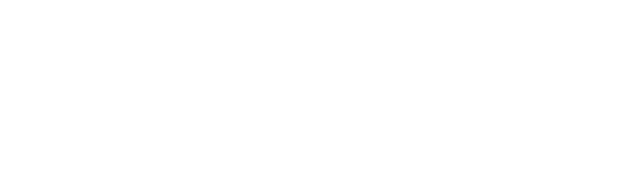
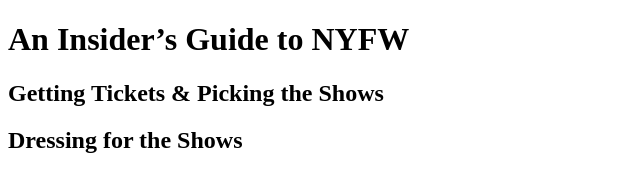
Before and after one commit to benkyouyou/Fashion-blog, a plain HTML site: page index.html in a window 1280 px wide. Shown: the whole page, without its empty margins (0-640 px from the left). Drawn offline with Linux system fonts and the light colour scheme.

Commit message:
add title for posts

```diff
--- a/index.html
+++ b/index.html
@@ -6,5 +6,8 @@
     </title>
   </head>
   <body>
+    <h1>An Insider’s Guide to NYFW</h1>
+    <h2>Getting Tickets & Picking the Shows</h2>
+    <h2>Dressing for the Shows</h2>
   </body>
 </html>
```
